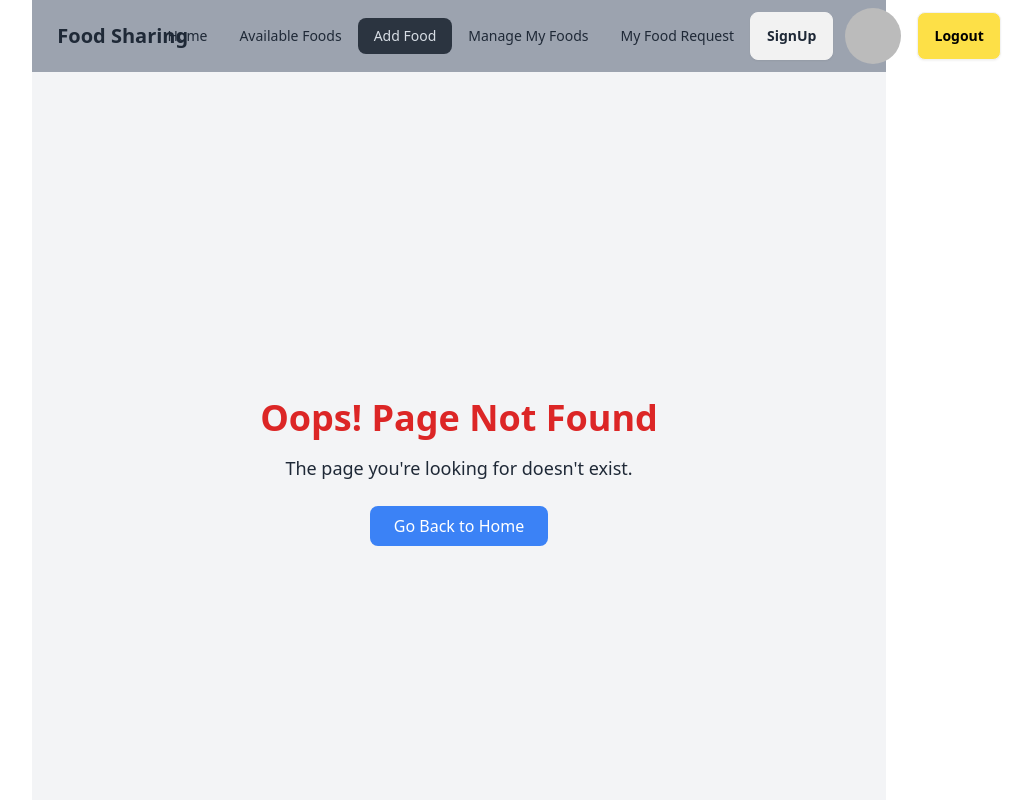
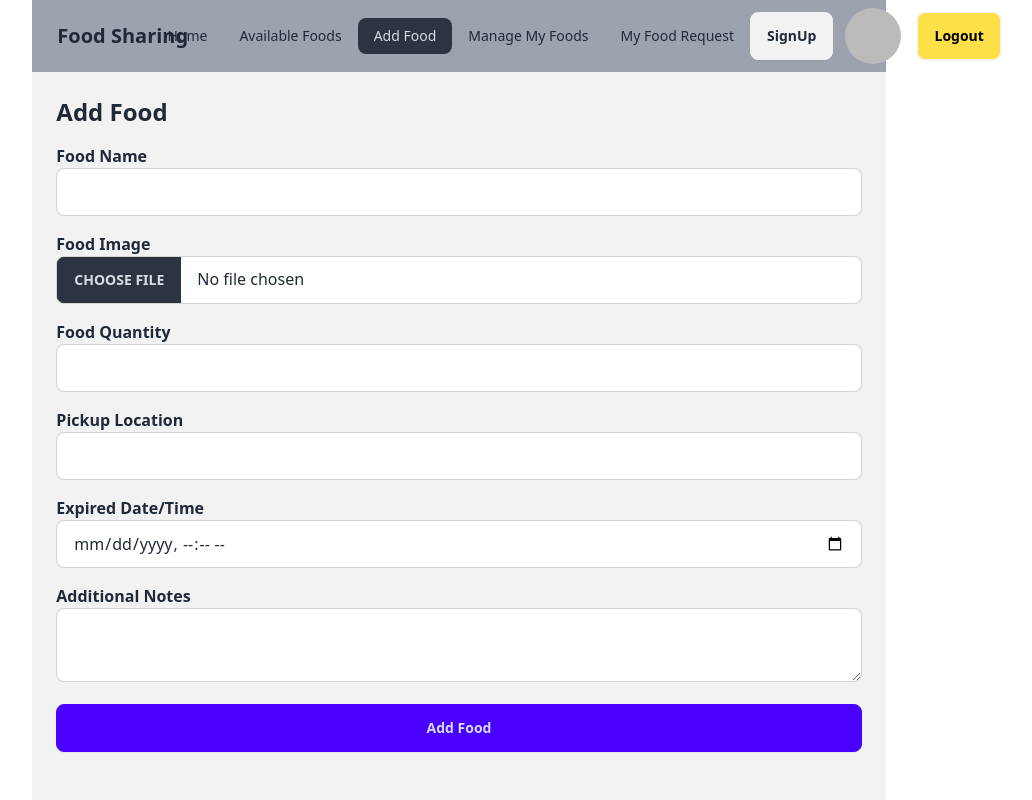
Before and after one commit to MamunHossain1999/assignment-11-client, a React (Vite) app: page /add-food in a window 1280 px wide. Shown: the top 800 px of the page, without its empty margins (181-1213 px from the left). Built offline with nearby package versions, Linux system fonts and the light colour scheme; no server answers; sample sign-in values are in the browser's storage.

Commit message:
added private route

```diff
--- a/src/main.jsx
+++ b/src/main.jsx
@@ -4,6 +4,7 @@ import { RouterProvider } from "react-router-dom";
 import "./index.css";
 import router from "./router/router";
 import AuthProvider from "./providers/AuthProvider";
+
 
 ReactDOM.createRoot(document.getElementById("root")).render(
   <React.StrictMode>
--- /dev/null
+++ b/src/pages/AddFood.jsx
@@ -0,0 +1,132 @@
+import React, { useState, useContext } from "react";
+import { AuthContext } from "../providers/AuthProvider";
+// import { db } from "../firebase"; // Firebase config import
+import { collection, addDoc } from "firebase/firestore"; // Firestore methods
+import { useNavigate } from "react-router-dom";
+import { toast } from "react-toastify";
+
+const AddFood = () => {
+  const { user } = useContext(AuthContext); // Get the logged-in user
+  const navigate = useNavigate();
+
+  const [foodName, setFoodName] = useState("");
+  const [foodImage, setFoodImage] = useState(null);
+  const [foodQuantity, setFoodQuantity] = useState("");
+  const [pickupLocation, setPickupLocation] = useState("");
+  const [expiredDate, setExpiredDate] = useState("");
+  const [additionalNotes, setAdditionalNotes] = useState("");
+  const [foodStatus, setFoodStatus] = useState("available");
+
+  // Handle form submission
+  const handleAddFood = async (e) => {
+    e.preventDefault();
+
+    if (!foodName || !foodQuantity || !pickupLocation || !expiredDate) {
+      toast.error("Please fill in all required fields.");
+      return;
+    }
+
+    try {
+      const foodCollection = collection(db, "foods");
+
+      // Prepare data for the new food item
+      const foodData = {
+        foodName,
+        foodImage,
+        foodQuantity,
+        pickupLocation,
+        expiredDate,
+        additionalNotes,
+        foodStatus,
+        donatorName: user.displayName,
+        donatorEmail: user.email,
+        donatorImage: user.photoURL,
+      };
+
+      // Add food to the Firestore database
+      await addDoc(foodCollection, foodData);
+
+      toast.success("Food added successfully!");
+      navigate("/available-foods"); // Redirect to Available Foods page
+    } catch (error) {
+      console.error("Error adding food: ", error);
+      toast.error("Failed to add food.");
+    }
+  };
+
+  return (
+    <div className="min-h-screen bg-base-200 p-6">
+      <h2 className="text-2xl font-bold mb-4">Add Food</h2>
+      <form onSubmit={handleAddFood} className="space-y-4">
+        <div>
+          <label className="block font-semibold">Food Name</label>
+          <input
+            type="text"
+            value={foodName}
+            onChange={(e) => setFoodName(e.target.value)}
+            className="input input-bordered w-full"
+            required
+          />
+        </div>
+
+        <div>
+          <label className="block font-semibold">Food Image</label>
+          <input
+            type="file"
+            onChange={(e) => setFoodImage(e.target.files[0])}
+            className="file-input file-input-bordered w-full"
+            required
+          />
+        </div>
+
+        <div>
+          <label className="block font-semibold">Food Quantity</label>
+          <input
+            type="number"
+            value={foodQuantity}
+            onChange={(e) => setFoodQuantity(e.target.value)}
+            className="input input-bordered w-full"
+            required
+          />
+        </div>
+
+        <div>
+          <label className="block font-semibold">Pickup Location</label>
+          <input
+            type="text"
+            value={pickupLocation}
+            onChange={(e) => setPickupLocation(e.target.value)}
+            className="input input-bordered w-full"
+            required
+          />
+        </div>
+
+        <div>
+          <label className="block font-semibold">Expired Date/Time</label>
+          <input
+            type="datetime-local"
+            value={expiredDate}
+            onChange={(e) => setExpiredDate(e.target.value)}
+            className="input input-bordered w-full"
+            required
+          />
+        </div>
+
+        <div>
+          <label className="block font-semibold">Additional Notes</label>
+          <textarea
+            value={additionalNotes}
+            onChange={(e) => setAdditionalNotes(e.target.value)}
+            className="textarea textarea-bordered w-full"
+          ></textarea>
+        </div>
+
+        <button type="submit" className="btn btn-primary w-full">
+          Add Food
+        </button>
+      </form>
+    </div>
+  );
+};
+
+export default AddFood;
--- /dev/null
+++ b/src/pages/AvailableFood.jsx
@@ -0,0 +1,11 @@
+import React from 'react';
+
+const AvailableFood = () => {
+    return (
+        <div>
+            dsfdfdf
+        </div>
+    );
+};
+
+export default AvailableFood;
--- /dev/null
+++ b/src/pages/ManageMyFoods.jsx
@@ -0,0 +1,11 @@
+import React from 'react';
+
+const ManageMyFoods = () => {
+    return (
+        <div>
+            dfdfdfdsfdsfdsf
+        </div>
+    );
+};
+
+export default ManageMyFoods;
--- /dev/null
+++ b/src/pages/MyFoodRequest.jsx
@@ -0,0 +1,11 @@
+import React from 'react';
+
+const MyFoodRequest = () => {
+    return (
+        <div>
+            dfdfdfdsfdsff
+        </div>
+    );
+};
+
+export default MyFoodRequest;
--- a/src/pages/PrivateRoute.jsx
+++ b/src/pages/PrivateRoute.jsx
@@ -1,17 +1,23 @@
-import React, { useContext } from "react";
+import { useContext } from "react";
+import { AuthContext } from "../providers/AuthProvider";
 import { Navigate, useLocation } from "react-router-dom";
-import { AuthContext } from "./AuthProvider";
-
 
 const PrivateRoute = ({ children }) => {
   const { user, loading } = useContext(AuthContext);
   const location = useLocation();
+
+  // Loading state
   if (loading) {
-      return <div className="text-center mt-20">Loading...</div>;
-    }
-    if (!user) {
-        return <Navigate to="/login"></Navigate>;
-    }
-    return children;
+    return <div className="text-center mt-20">Loading...</div>;
+  }
+
+  // If user is not logged in, redirect to login page
+  if (!user) {
+    return <Navigate to="/login" state={{ from: location }} replace />;
+  }
+
+  // If user is logged in, render children
+  return children;
 };
+
 export default PrivateRoute;
```
Also changed, not shown: src/router/router.jsx (+22 -0 lines).
